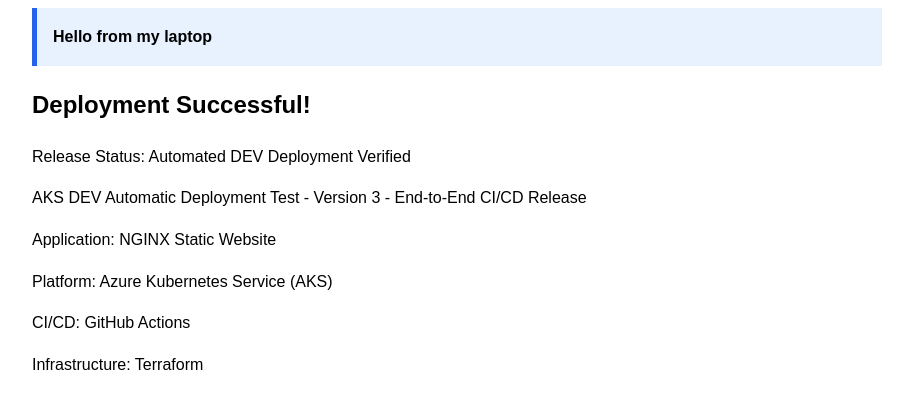
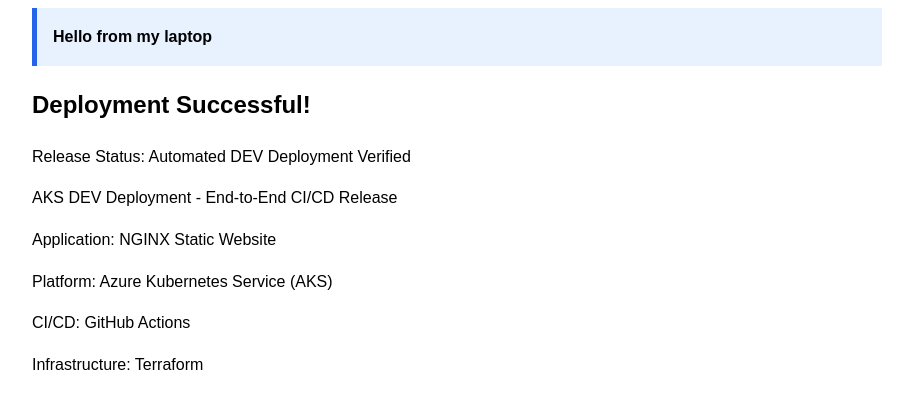
Before and after one commit to williamthangavelu0710/azure-devops-platform, a website: page site/index.html in a window 1280 px wide. Shown: the part 146-560 px from the top of the page, without its empty margins (183-1096 px from the left). Drawn offline with Linux system fonts and the light colour scheme; no server answers.

Commit message:
fix: remove stale version label from DEV page

```diff
--- a/site/index.html
+++ b/site/index.html
@@ -12,7 +12,7 @@
     <p id="banner">Loading environment banner...</p>
     <h2>Deployment Successful!</h2>
     <p id="release-status">Release Status: Automated DEV Deployment Verified</p>
-    <p id="deployment-test">AKS DEV Automatic Deployment Test - Version 3 - End-to-End CI/CD Release</p>
+    <p id="deployment-test">AKS DEV Deployment - End-to-End CI/CD Release</p>
 
     <p>Application: NGINX Static Website</p>
     <p>Platform: Azure Kubernetes Service (AKS)</p>
```
